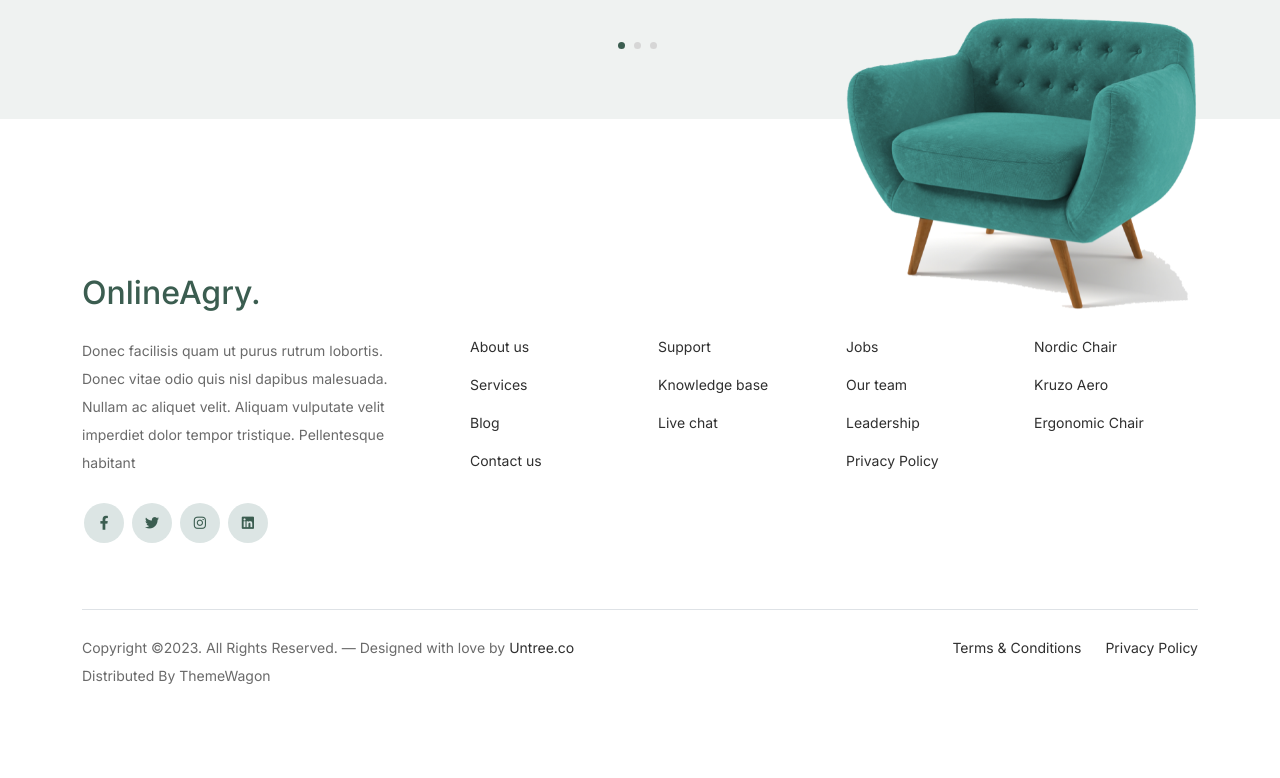
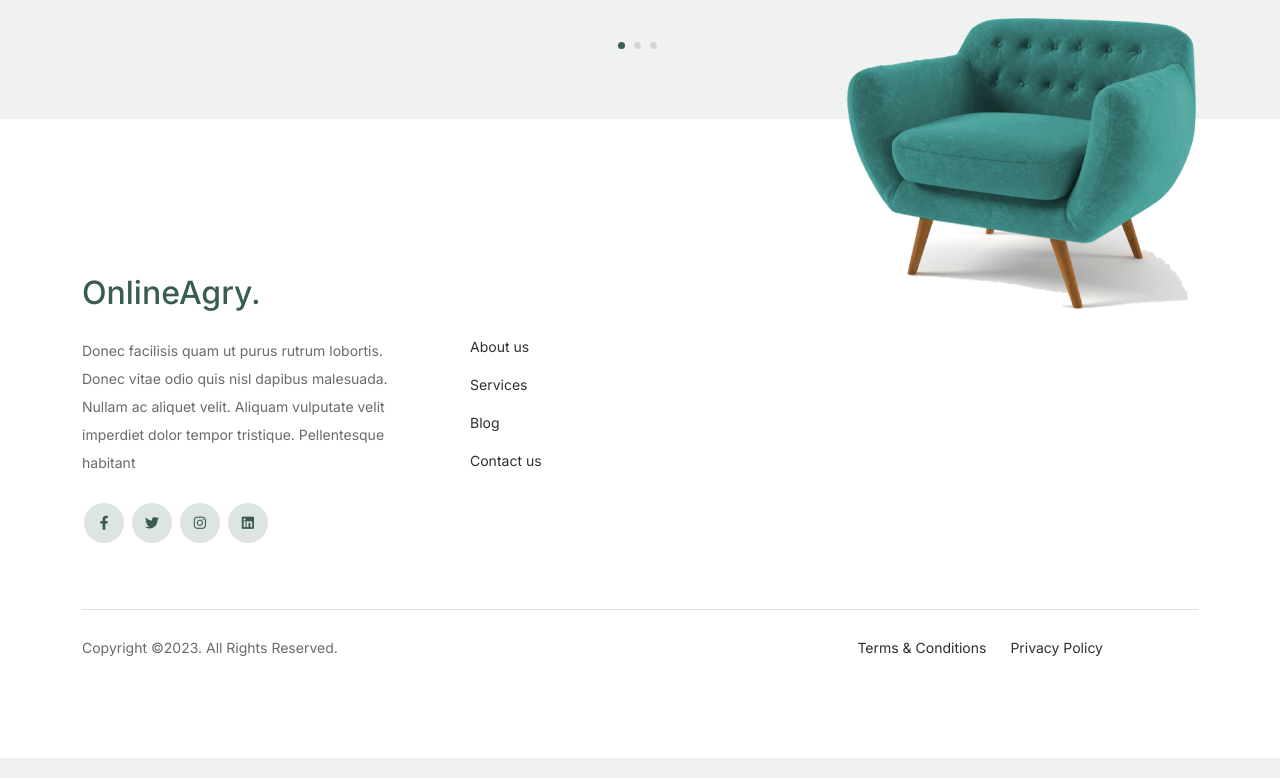
Before and after one commit to DulinaSH2001/onlineAgry, a PHP site: page / in a window 1280 px wide; the page is wider, and only the part inside the window is pictured. Shown: the part 3205-3983 px from the top of that part. Run offline with PHP 8.4, Linux system fonts and the light colour scheme.

Commit message:
home page done

```diff
--- a/php/index.php
+++ b/php/index.php
@@ -472,7 +472,7 @@
 
 					<div class="col-lg-8">
 						<div class="row links-wrap">
-							<div class="col-6 col-sm-6 col-md-3">
+							<div class="col-6 col-lg-6 col-md-3">
 								<ul class="list-unstyled">
 									<li><a href="#">About us</a></li>
 									<li><a href="#">Services</a></li>
@@ -480,31 +480,31 @@
 									<li><a href="#">Contact us</a></li>
 								</ul>
 							</div>
-
+<!--
 							<div class="col-6 col-sm-6 col-md-3">
 								<ul class="list-unstyled">
 									<li><a href="#">Support</a></li>
 									<li><a href="#">Knowledge base</a></li>
 									<li><a href="#">Live chat</a></li>
 								</ul>
-							</div>
+							</div> -->
 
-							<div class="col-6 col-sm-6 col-md-3">
+							<!-- <div class="col-6 col-sm-6 col-md-3">
 								<ul class="list-unstyled">
 									<li><a href="#">Jobs</a></li>
 									<li><a href="#">Our team</a></li>
 									<li><a href="#">Leadership</a></li>
 									<li><a href="#">Privacy Policy</a></li>
 								</ul>
-							</div>
+							</div> -->
 
-							<div class="col-6 col-sm-6 col-md-3">
+							<!-- <div class="col-6 col-sm-6 col-md-3">
 								<ul class="list-unstyled">
 									<li><a href="#">Nordic Chair</a></li>
 									<li><a href="#">Kruzo Aero</a></li>
 									<li><a href="#">Ergonomic Chair</a></li>
 								</ul>
-							</div>
+							</div> -->
 						</div>
 					</div>
 
@@ -512,8 +512,8 @@
 
 				<div class="border-top copyright">
 					<div class="row pt-4">
-						<div class="col-lg-6">
-							<p class="mb-2 text-center text-lg-start">Copyright &copy;<script>document.write(new Date().getFullYear());</script>. All Rights Reserved. &mdash; Designed with love by <a href="https://untree.co">Untree.co</a> Distributed By <a hreff="https://themewagon.com">ThemeWagon</a>  <!-- License information: https://untree.co/license/ -->
+						<div class="col-lg-5">
+							<p class="mb-2 text-center text-lg-start">Copyright &copy;<script>document.write(new Date().getFullYear());</script>. All Rights Reserved.
             </p>
 						</div>
 
```
